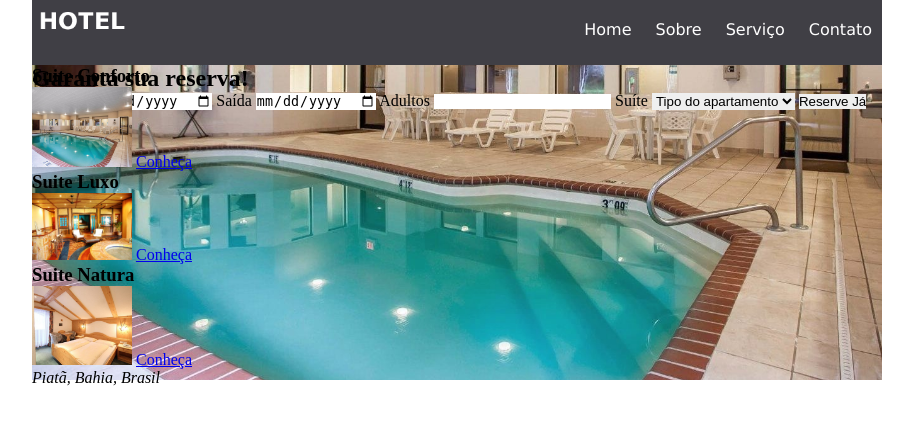
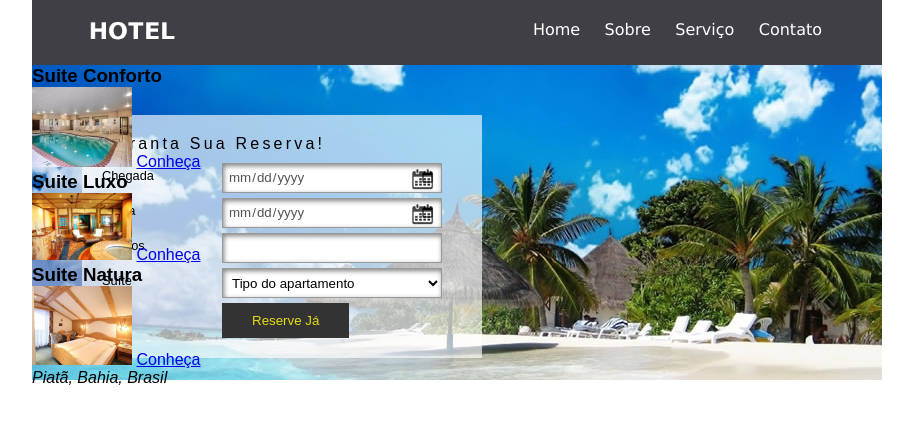
Before and after one commit to geltoncruz/Programacao-para-internet, a PHP site: page / in a window 1280 px wide. Shown: the top 425 px of the page, without its empty margins (183-1096 px from the left). Run offline with PHP 8.4, Linux system fonts and the light colour scheme.

Commit message:
Header Completo

```diff
--- a/CSS/exemploHotel/style.css
+++ b/CSS/exemploHotel/style.css
@@ -2,6 +2,7 @@
 	margin: 0;
 	padding: 0;
 	border: 0;
+	font-family: Arial;
 }
 
 #geral{
@@ -16,10 +17,12 @@ header{
 	float: left;
 }
 
-header #navegacao{
-	width: 850px;
-	height: 65px;
-	float: left;
+header #navegacao {
+    width: 850px;
+    height: 65px;
+    float: left;
+    padding: 10px 50px;
+    box-sizing: border-box;
 }
 header #navegacao div#logo{
 	width: 150px;
@@ -31,7 +34,7 @@ header #navegacao div#logo{
 header #navegacao nav {
     height: 45px;
     float: right;
-    margin-top: 20px;
+    margin-top: 10px;
 }
 
 header #navegacao nav a {
@@ -48,15 +51,62 @@ header #navegacao nav a:hover{
 	border-bottom: 5px solid #F2850D;
 	box-sizing: content-box;
 }
-
 header section#banner {
     width: 850px;
     height: 315px;
     float: left;
-    background: url(img/suiteConfort.jpg) no-repeat;
+    background: url(img/bannerHome.jpg) no-repeat;
     background-size: 850px;
-    background-position-y: -300px;
+    background-position-y: -90px;
+    padding: 50px;
+    box-sizing: border-box;
 }
+form[name="reserva"] {
+    width: 400px;
+    background: rgba(255,255,255,0.65);
+    padding: 20px;
+    box-sizing: border-box;
+}
+form[name="reserva"] h1 {
+    font-family: Arial;
+    font-size: 1em;
+    text-transform: capitalize;
+    font-weight: lighter;
+    letter-spacing: 0.2em;
+    margin-bottom: 10px;
+}
+form[name="reserva"] label {
+    width: 120px;
+    float: left;
+    /* font-family: Arial; */
+    font-size: 0.8em;
+    margin-bottom: 5px;
+    cursor: pointer;
+    margin-top: 5px;
+}
+form[name="reserva"] input, form[name="reserva"] select {
+    background: #fff;
+    width: 220px;
+    border: 1px solid #999;
+    height: 30px;
+    padding: 5px;
+    box-sizing: border-box;
+    box-shadow: 1px 2px 5px grey inset;
+    margin-bottom: 5px;
+}
+input#chegada, input#saida {
+    background: url(img/calendario.jpg) #fff no-repeat 188px 4px;
+    color: #555;
+}
+
+form[name="reserva"]  button {
+    padding: 10px 30px;
+    background: #333;
+    color: #E7DC0E;
+    margin-left: 120px;
+}
+
+
 img{
 	max-width: 100px;
 }
```
Also changed, not shown: CSS/exemploHotel/img/THEMA.png (added), CSS/exemploHotel/img/bannerHome.jpg (added), CSS/exemploHotel/img/calendario.jpg (added).
